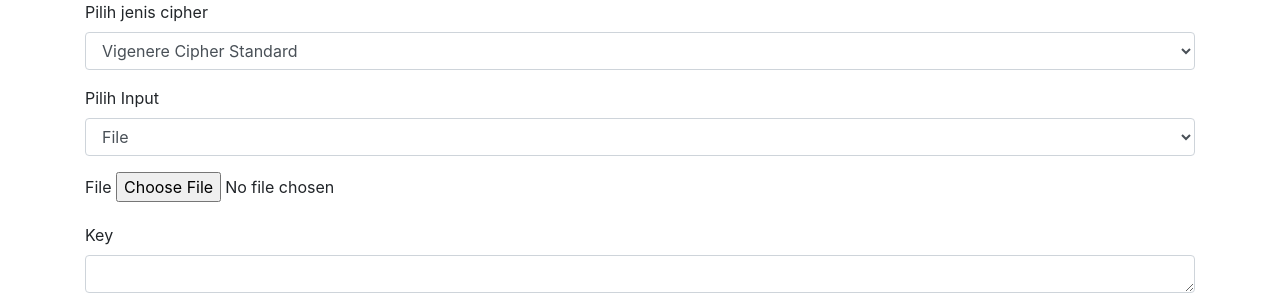
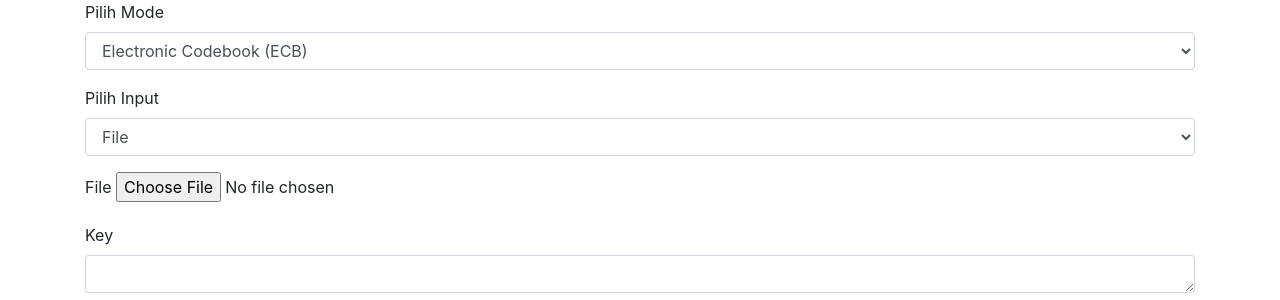
Before and after one commit to alimutaw12/IF4020-tugas3, a Flask app: page / in a window 1280 px wide. Shown: the top 300 px of the page. Run offline with Flask 3, Linux system fonts and the light colour scheme; some libraries are stand-ins or nearby versions.

Commit message:
custom mode

```diff
--- a/app.py
+++ b/app.py
@@ -12,10 +12,11 @@ def main():
 @app.route('/encrypt', methods=['POST'])
 def routeEncrypt():
     _form = request.json
+    mode = _form['mode']
     plaintext = str.encode(_form['plainText'])
     key = 'PdSgVkYp3s6v8y/B'
     IV = 'dRgUkXp2r5u8x/A?'
-    result_ciphertext = encrypt(plaintext, key, IV=IV)
+    result_ciphertext = encrypt(plaintext, key, IV=IV, mode=mode)
 
     filename = datetime.now().strftime("%d-%m-%Y %H.%M.%S") + '.txt'
 
@@ -49,9 +50,10 @@ def upload():
     file = open(f'storage/{filename}', 'rb')
     plaintext = file.read()
 
+    mode = request.form['mode']
     key = 'PdSgVkYp3s6v8y/B'
     IV = 'dRgUkXp2r5u8x/A?'
-    result_ciphertext = encrypt(plaintext, key, IV=IV)
+    result_ciphertext = encrypt(plaintext, key, IV=IV, mode=mode)
 
     filename = datetime.now().strftime("%d-%m-%Y %H.%M.%S") + '.' + ext
 
@@ -76,9 +78,10 @@ def decryptUpload():
     file = open(f'storage/{filename}', 'rb')
     ciphertext = file.read()
 
+    mode = request.form['mode']
     key = 'PdSgVkYp3s6v8y/B'
     IV = 'dRgUkXp2r5u8x/A?'
-    result_plaintext = decrypt(ciphertext, key, IV=IV)
+    result_plaintext = decrypt(ciphertext, key, IV=IV, mode=mode)
 
     filename = datetime.now().strftime("%d-%m-%Y %H.%M.%S") + '.' + ext
 
--- a/templates/index.html
+++ b/templates/index.html
@@ -8,14 +8,10 @@
 
     <div class="container">
         <div class="form-group">
-            <label for="cipher">Pilih jenis cipher</label>
-            <select class="form-control" id="cipher">
-                <option value="1">Vigenere Cipher Standard</option>
-                <option value="2">Auto Key Vigenere Cipher</option>
-                <option value="3">Extended Vigenere Cipher</option>
-                <option value="4">Playfair Cipher</option>
-                <option value="5">Affine Cipher</option>
-                <option value="6">Hill Cipher</option>
+            <label for="cipher">Pilih Mode</label>
+            <select class="form-control" id="mode">
+                <option value="ecb">Electronic Codebook (ECB)</option>
+                <option value="cbc">Cipher Block Chaining (CBC)</option>
             </select>
         </div>
 
@@ -102,7 +98,7 @@
         function encryptText() {
             const value = $('#text').val();
             const key = $('#key').val();
-            const cipher = $('#cipher').val();
+            const mode = $('#mode').val();
 
             fetch(`/encrypt`, {
                 method: 'POST',
@@ -110,7 +106,7 @@
                 body: JSON.stringify({
                     plainText: value,
                     key: key,
-                    cipher: cipher
+                    mode: mode
                 }),
 
                 // Adding headers to the request
@@ -136,10 +132,10 @@
         function encryptFile() {
             var fileInput = document.getElementById('fileInput');
             var file = fileInput.files[0];
-            var nameInput = document.getElementById('key').value;
+            var mode = document.getElementById('mode').value;
             var formData = new FormData();
             formData.append('file', file);
-            // formData.append('name', nameInput);
+            formData.append('mode', mode);
 
             var xhr = new XMLHttpRequest();
             xhr.open('POST', '/upload', true);
@@ -160,45 +156,13 @@
             xhr.send(formData);
         }
 
-        function decryptText() {
-            const value = $('#text').val();
-            const key = $('#key').val();
-            const cipher = $('#cipher').val();
-
-            fetch(`/decrypt`, {
-                method: 'POST',
-                // Adding body or contents to send
-                body: JSON.stringify({
-                    plainText: value,
-                    key: key,
-                    cipher: cipher
-                }),
-
-                // Adding headers to the request
-                headers: {
-                    "Content-type": "application/json; charset=UTF-8"
-                }
-            })
-            .then(response => response.json())
-            .then(data => {
-                resultFile.style.display = "none";
-                result.style.display = "block";
-                labelResult.innerHTML = "Hasil decrypt"
-                textResult.innerHTML = data.plainText;
-                keyResult.innerHTML = data.key;
-            })
-            .catch(function(err) {
-                console.error(err);
-            })
-        }
-
         function decryptFile() {
             var fileInput = document.getElementById('fileInput');
             var file = fileInput.files[0];
-            var nameInput = document.getElementById('key').value;
+            var mode = document.getElementById('mode').value;
             var formData = new FormData();
             formData.append('file', file);
-            // formData.append('name', nameInput);
+            formData.append('mode', mode);
 
             var xhr = new XMLHttpRequest();
             xhr.open('POST', '/decrypt-upload', true);
```
Also changed, not shown: cipher/cipher.py (+14 -6 lines).
